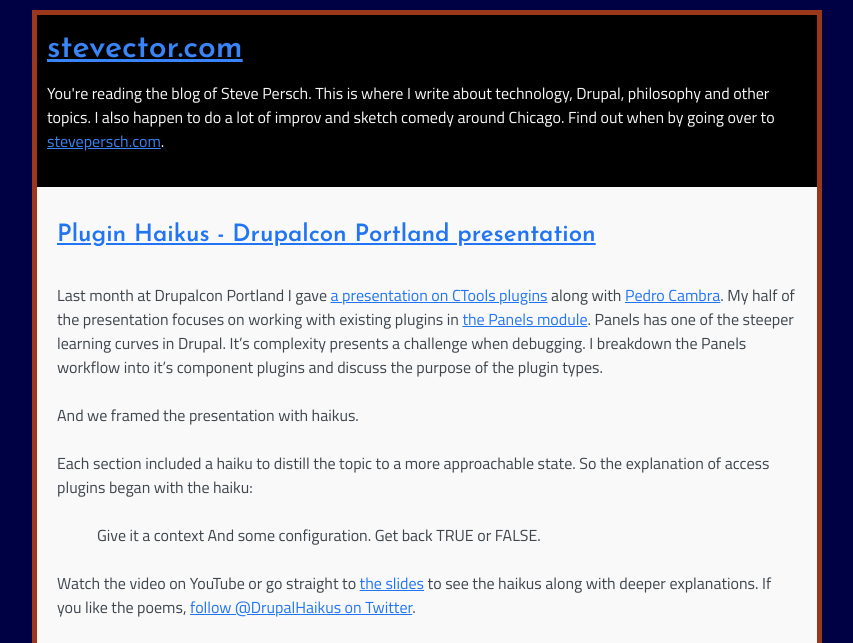
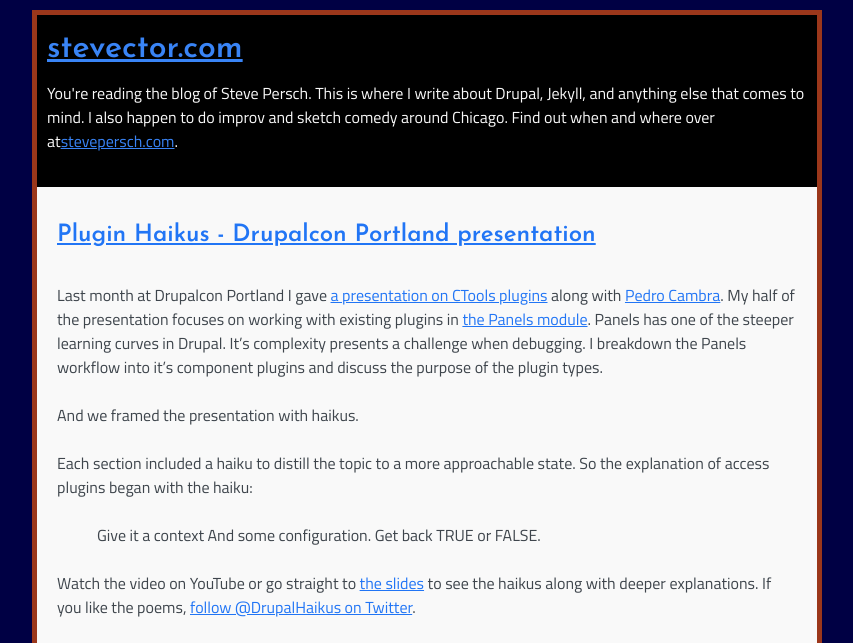
Before and after one commit to stevector/stevector.github.io, a Jekyll site: the page built from index.html, in a window 1280 px wide. Shown: the part 100-743 px from the top of the page, without its empty margins (213-1066 px from the left). Built offline with Jekyll 4.4.1, drawn with Linux system fonts in a browser that asks for light colours; nearby versions of some CDN libraries; Markdown is read by kramdown in place of the engine named in the settings; grey boxes are pictures that could not be loaded.

Commit message:
Updating the text of the main header

```diff
--- a/index.html
+++ b/index.html
@@ -5,7 +5,7 @@
 ---
 <header class="page-header">
   <h1><a href="/">{{ site.title }}</a></h1>
-  <p>You're reading the blog of Steve Persch. This is where I write about technology, Drupal, philosophy and other topics. I also happen to do a lot of improv and sketch comedy around Chicago. Find out when by going over to <a href="http://stevepersch.com">stevepersch.com</a>.
+  <p>You're reading the blog of Steve Persch. This is where I write about Drupal, Jekyll, and anything else that comes to mind. I also happen to do improv and sketch comedy around Chicago. Find out when and where over at<a href="http://stevepersch.com">stevepersch.com</a>.
   </p>
 </header>
 
```
